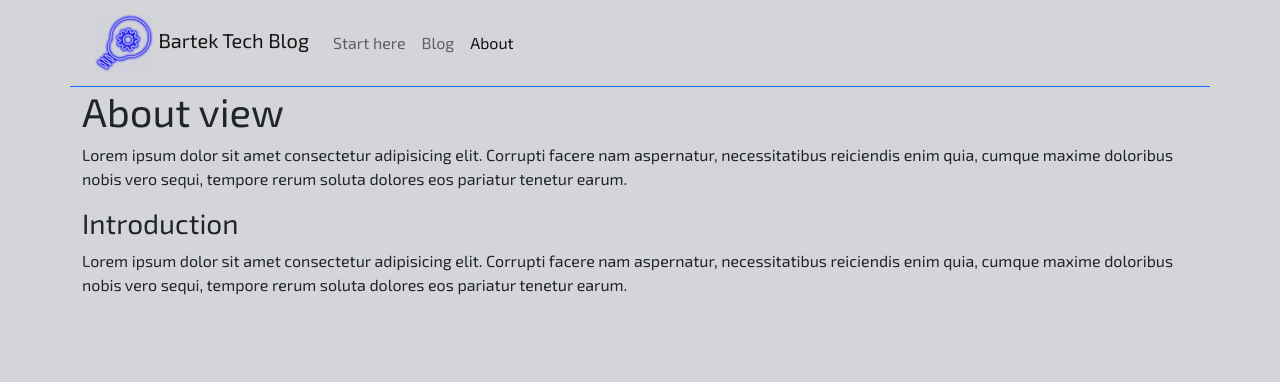
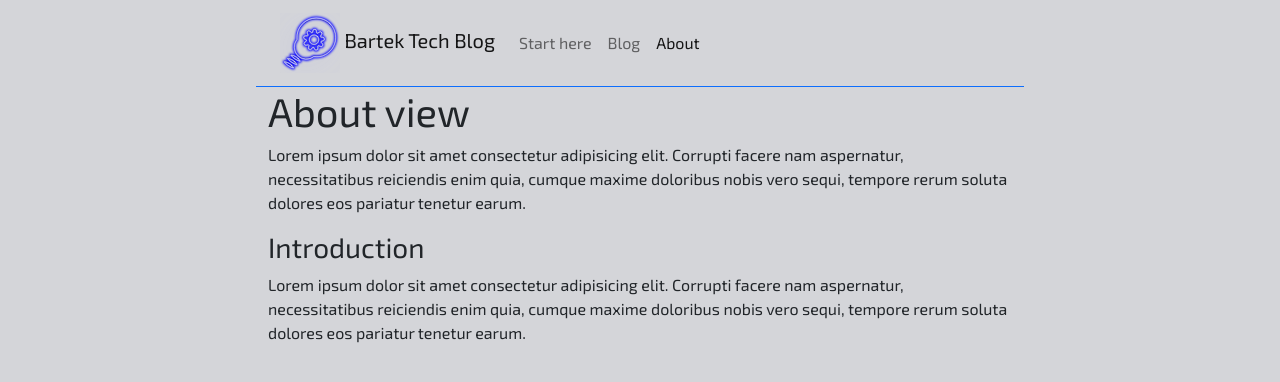
Before and after one commit to kardasbart/blog, a Vue app: page /about in a window 1280 px wide. Shown: the top 382 px of the page. Built offline with nearby package versions, Linux system fonts and the light colour scheme.

Commit message:
PostCards and layout done

```diff
--- a/scss/custom.scss
+++ b/public/custom.scss
@@ -18,6 +18,31 @@ $custom-colors: (
     @extend .navbar-light;
 }
 
+// Source mixin
+@mixin make-container($padding-x: $container-padding-x) {
+    width: 100%;
+    padding-right: $padding-x;
+    padding-left: $padding-x;
+    margin-right: auto;
+    margin-left: auto;
+}
+
+.blogpage {
+    @include make-container();
+}
+
+@media (min-width: 576px) {
+    .blogpage {
+        @include make-container($padding-x: 10vw);
+    }
+}
+
+@media (min-width: 1200px) {
+    .blogpage {
+        @include make-container($padding-x: 20vw);
+    }
+}
+
 // Override
 $body-bg: $background;
 // $theme-colors: (
--- a/public/index.html
+++ b/public/index.html
@@ -9,7 +9,7 @@
 </head>
 
 <body>
-  <div id="app"></div>
+  <div class="blogpage" id="app"></div>
   <script src="/public/main.js" type="text/javascript"></script>
 </body>
 
--- a/src/components/Navbar.vue
+++ b/src/components/Navbar.vue
@@ -1,5 +1,5 @@
 <template>
-  <div class="container-md border-bottom border-primary">
+  <div class="container-fluid border-bottom border-primary">
     <nav class="navbar navbar-expand-sm navbar-style-color">
       <div class="container-fluid">
         <a class="navbar-brand" href="#">
--- a/src/components/Placeholder.vue
+++ b/src/components/Placeholder.vue
@@ -1,5 +1,5 @@
 <template>
-  <div class="container-lg container-center">
+  <div class="container-fluid container-center">
     <h1 class="font-weight-bold">{{ title }}</h1>
     <p>
       Lorem ipsum dolor sit amet consectetur adipisicing elit. Corrupti facere
--- a/src/components/PostCard.vue
+++ b/src/components/PostCard.vue
@@ -1,5 +1,5 @@
 <template>
-  <div ref="root" class="d-flex no-gutters m-5 bg-white" :class="flexClass">
+  <div ref="root" class="d-flex no-gutters mt-5 bg-white" :class="flexClass">
     <div class="row m-0 p-0 position-relative" :style="halfPostCardStyle">
       <div class="col m-0 p-0">
         <img class="thumbnail-box" :src="thumbnail" rel="preload" />
@@ -49,7 +49,7 @@ export default defineComponent({
 
     const handleResize = () => {
       // TODO automatic bootstrap md value, or when the view breaks
-      isImageFirst.value = window.innerWidth < 768;
+      isImageFirst.value = window.innerWidth < 576;
     };
 
     onMounted(() => {
@@ -71,10 +71,13 @@ export default defineComponent({
     });
 
     const halfPostCardStyle = computed(() => {
-      var result = { overflow: "hidden", "max-height": "30vh" };
+      var result = {
+        overflow: "hidden",
+        "max-height": "30vh",
+        "min-height": "300px",
+      };
       if (!isImageFirst.value) {
         result["max-width"] = "50%";
-        result["max-height"] = "80vh";
       }
       return result;
     });
--- a/src/components/PostsList.vue
+++ b/src/components/PostsList.vue
@@ -1,5 +1,5 @@
 <template>
-  <div class="container">
+  <div class="container-fluid">
     <PostCard
       v-for="p in posts"
       :key="p.id"
--- a/src/main.ts
+++ b/src/main.ts
@@ -3,7 +3,7 @@ import { createApp } from 'vue'
 import App from '@/App.vue'
 import { router } from '@/router/index'
 import 'bootstrap'
-import '../scss/custom.scss'
+import '../public/custom.scss'
 
 const app = createApp(App)
 app.use(router)
```
